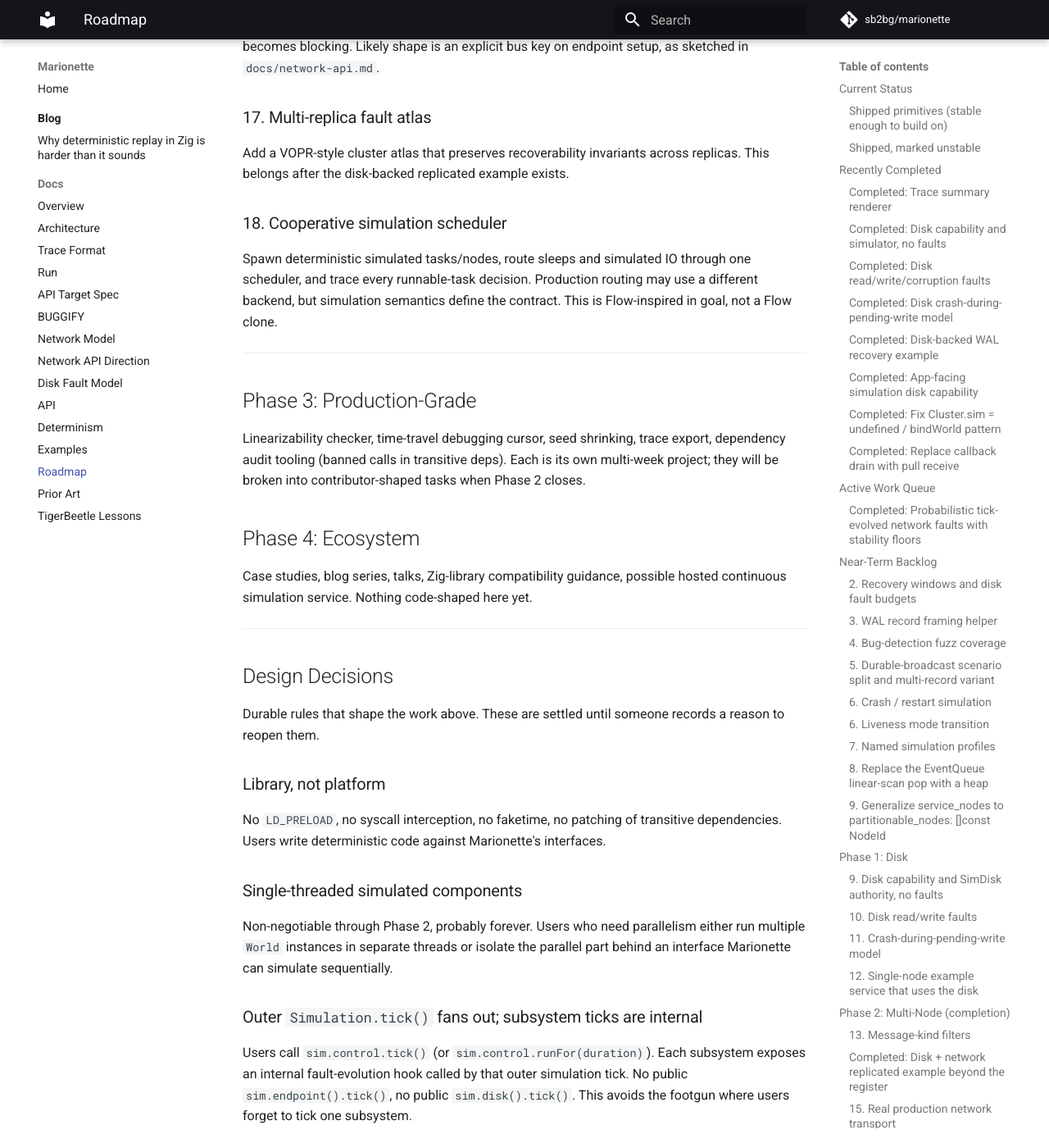
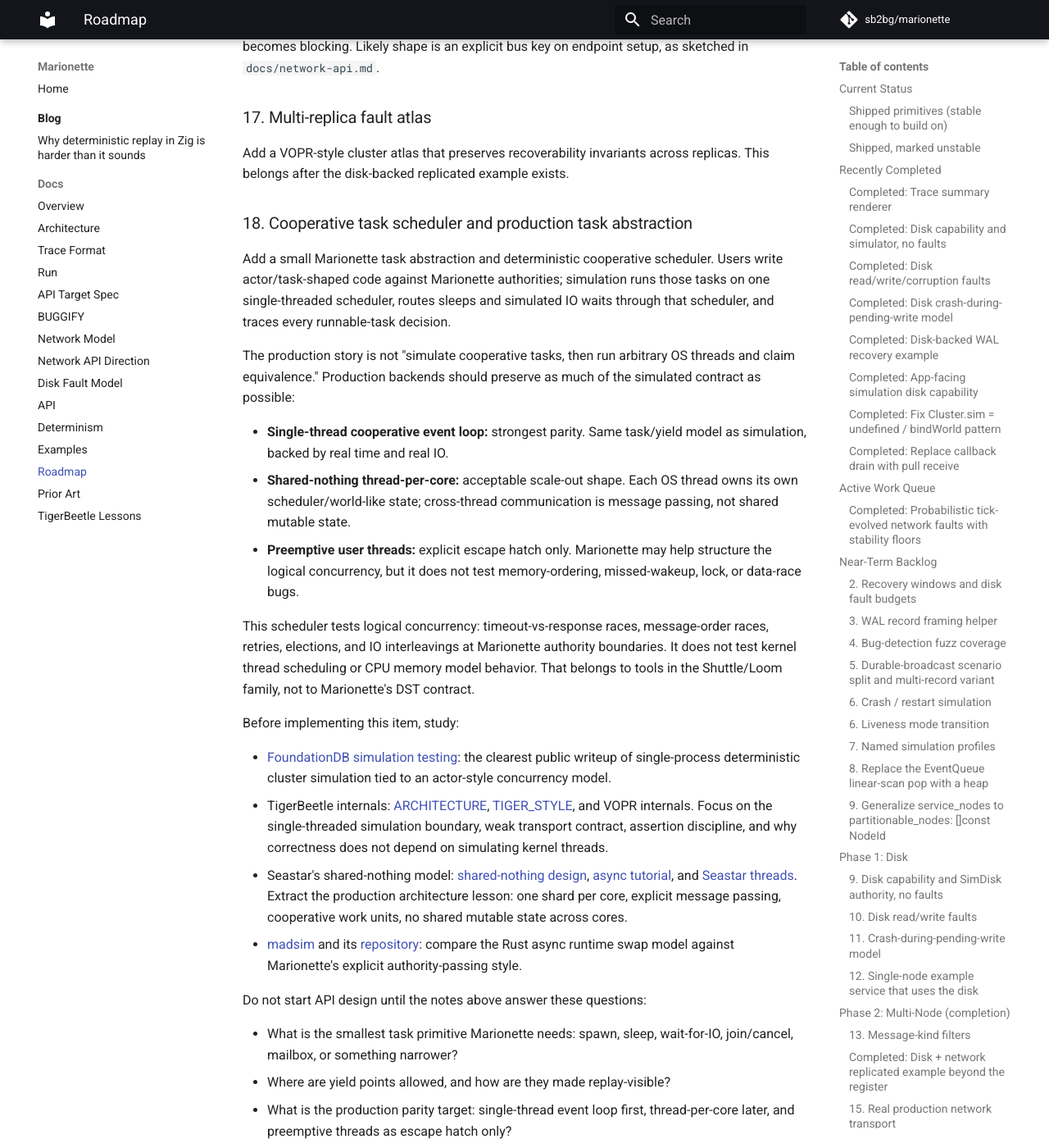
Before and after one commit to sb2bg/marionette, an MkDocs documentation site: the page built from docs/roadmap.md, in a window 1280 px wide and 1400 px high, scrolled down 15092 px. Shown: the whole window at 82% size. Built offline with MkDocs 1.6.1 and Material for MkDocs 9.7.7, drawn with Linux system fonts in a browser that asks for light colours; comment, search, counter and statistics services are not loaded; some of the changed text lies outside the part shown.

```diff
--- a/docs/roadmap.md
+++ b/docs/roadmap.md
@@ -662,12 +662,68 @@ is an explicit bus key on endpoint setup, as sketched in `docs/network-api.md`.
 Add a VOPR-style cluster atlas that preserves recoverability invariants
 across replicas. This belongs after the disk-backed replicated example exists.
 
-### 18. Cooperative simulation scheduler
+### 18. Cooperative task scheduler and production task abstraction
 
-Spawn deterministic simulated tasks/nodes, route sleeps and simulated IO
-through one scheduler, and trace every runnable-task decision. Production
-routing may use a different backend, but simulation semantics define the
-contract. This is Flow-inspired in goal, not a Flow clone.
+Add a small Marionette task abstraction and deterministic cooperative
+scheduler. Users write actor/task-shaped code against Marionette authorities;
+simulation runs those tasks on one single-threaded scheduler, routes sleeps and
+simulated IO waits through that scheduler, and traces every runnable-task
+decision.
+
+The production story is not "simulate cooperative tasks, then run arbitrary OS
+threads and claim equivalence." Production backends should preserve as much of
+the simulated contract as possible:
+
+- **Single-thread cooperative event loop:** strongest parity. Same task/yield
+  model as simulation, backed by real time and real IO.
+- **Shared-nothing thread-per-core:** acceptable scale-out shape. Each OS
+  thread owns its own scheduler/world-like state; cross-thread communication is
+  message passing, not shared mutable state.
+- **Preemptive user threads:** explicit escape hatch only. Marionette may help
+  structure the logical concurrency, but it does not test memory-ordering,
+  missed-wakeup, lock, or data-race bugs.
+
+This scheduler tests logical concurrency: timeout-vs-response races,
+message-order races, retries, elections, and IO interleavings at Marionette
+authority boundaries. It does not test kernel thread scheduling or CPU memory
+model behavior. That belongs to tools in the Shuttle/Loom family, not to
+Marionette's DST contract.
+
+Before implementing this item, study:
+
+- [FoundationDB simulation testing](https://apple.github.io/foundationdb/testing.html):
+  the clearest public writeup of single-process deterministic cluster
+  simulation tied to an actor-style concurrency model.
+- TigerBeetle internals:
+  [ARCHITECTURE](https://github.com/tigerbeetle/tigerbeetle/blob/main/docs/ARCHITECTURE.md),
+  [TIGER_STYLE](https://github.com/tigerbeetle/tigerbeetle/blob/main/docs/TIGER_STYLE.md),
+  and VOPR internals. Focus on the single-threaded simulation boundary,
+  weak transport contract, assertion discipline, and why correctness does not
+  depend on simulating kernel threads.
+- Seastar's shared-nothing model:
+  [shared-nothing design](https://seastar.io/shared-nothing),
+  [async tutorial](https://docs.seastar.io/master/tutorial.html), and
+  [Seastar threads](https://docs.seastar.io/master/group__thread-module.html).
+  Extract the production architecture lesson: one shard per core, explicit
+  message passing, cooperative work units, no shared mutable state across
+  cores.
+- [madsim](https://docs.rs/madsim/latest/madsim/) and its
+  [repository](https://github.com/madsim-rs/madsim): compare the Rust async
+  runtime swap model against Marionette's explicit authority-passing style.
+
+Do not start API design until the notes above answer these questions:
+
+- What is the smallest task primitive Marionette needs: spawn, sleep,
+  wait-for-IO, join/cancel, mailbox, or something narrower?
+- Where are yield points allowed, and how are they made replay-visible?
+- What is the production parity target: single-thread event loop first,
+  thread-per-core later, and preemptive threads as escape hatch only?
+- How does the scheduler interact with existing `Endpoint.receive`,
+  `Disk.read/write/sync`, `Clock.sleep`, and `SimControl.tick/runFor`?
+- What failure report should identify the scheduled task, runnable set, and
+  scheduling decision that led to a bug?
+
+This is Flow/madsim-inspired in goal.
 
 ---
 
@@ -711,7 +767,7 @@ simulation tick. No public
 `sim.endpoint().tick()`, no public `sim.disk().tick()`. This avoids the
 footgun where users forget to tick one subsystem.
 
-### Flow-inspired
+### Cooperative tasks, not OS thread simulation
 
 Marionette may eventually grow a small cooperative task scheduler: spawned
 simulated tasks, deterministic sleeps, deterministic IO waits, and one
@@ -723,8 +779,11 @@ Marionette will not build a new language or a preemptive user-thread runtime.
 Simulated tasks are single-threaded and yield only at Marionette authority
 boundaries such as sleep, network, disk, or explicit scheduler calls.
 
-Production backends may eventually route the same high-level API to real IO or
-event loops. The deterministic guarantee only covers effects
+Production backends should prefer a real cooperative event loop or a
+shared-nothing thread-per-core layout. Running the same logical tasks on
+arbitrary preemptive threads is allowed only as a documented guarantee
+demotion: Marionette still tests the protocol-level interleavings, but not
+memory-level concurrency bugs. The deterministic guarantee only covers effects
 that go through Marionette authorities; arbitrary production thread races are
 outside the simulator's model.
 
```
